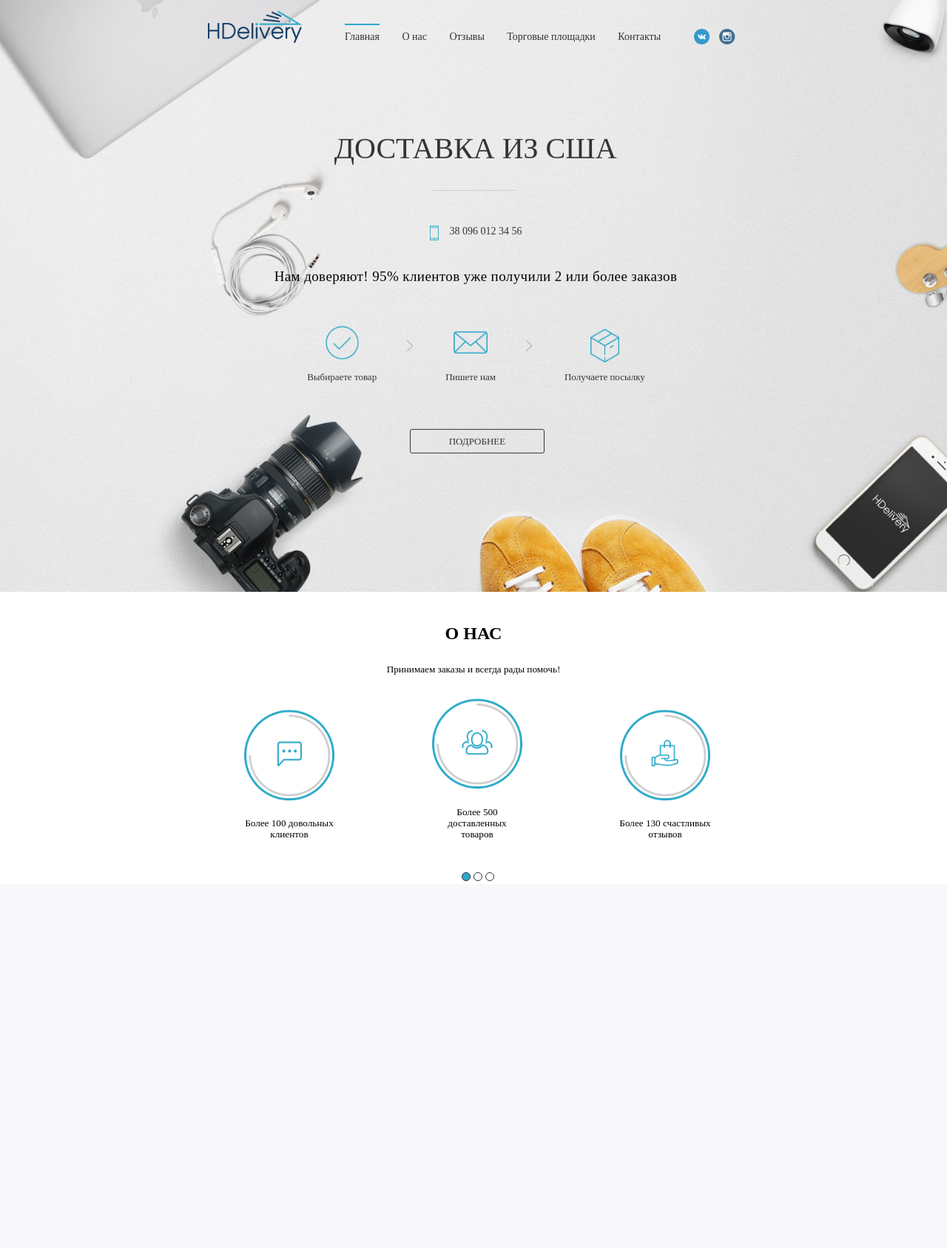
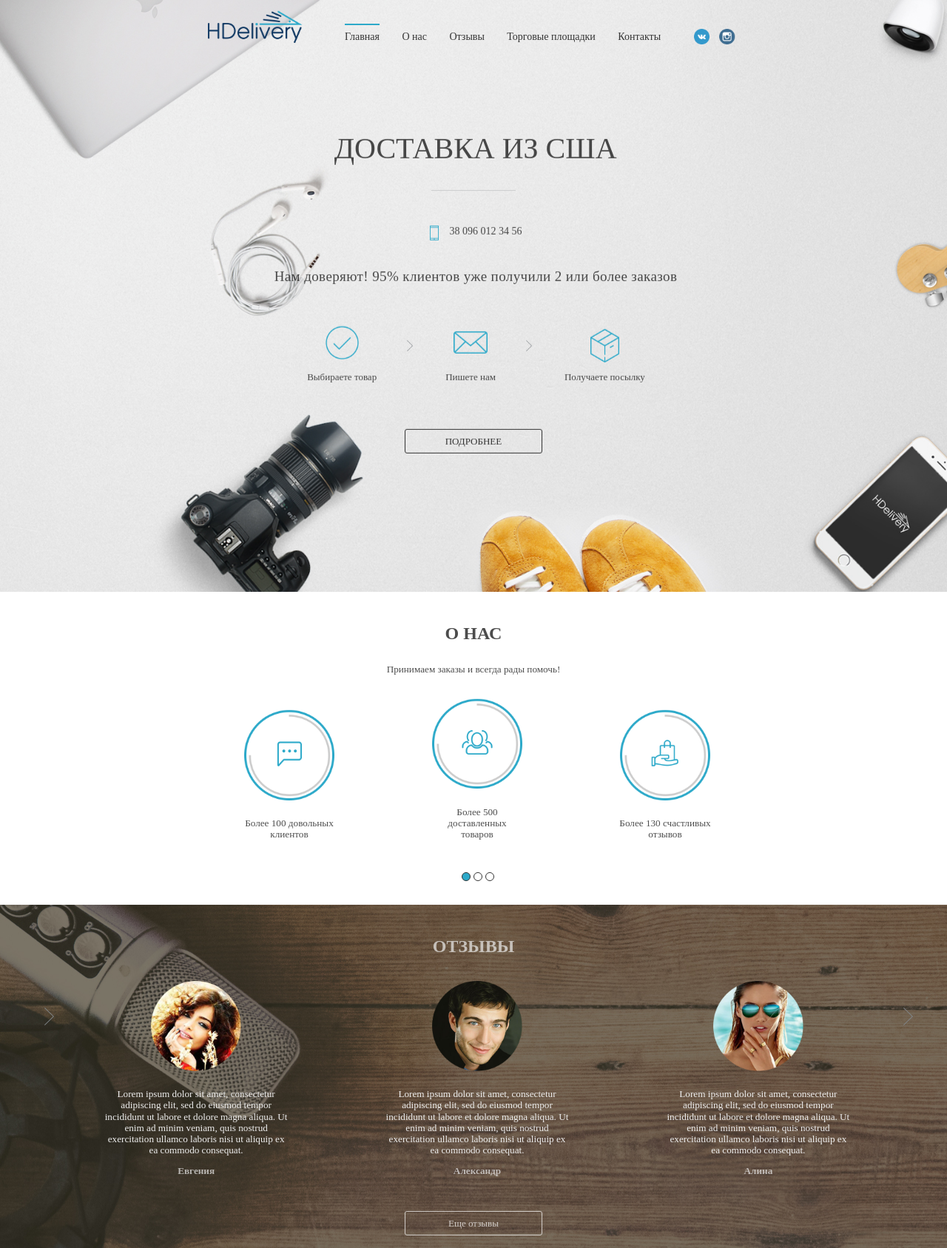
Before and after one commit to tony-blackie/h-delivery, a PHP site: page / in a window 1280 px wide. Shown: the whole page at 74% size. Before the commit the page ends 1191 px from the top, so only its background shows below. Run offline with PHP 8.4, Linux system fonts and the light colour scheme; some libraries are stand-ins or nearby versions.

Commit message:
Added new block. Arrows should be fixed tho

```diff
--- a/index.css
+++ b/index.css
@@ -11,6 +11,24 @@
   -webkit-transform-style: preserve-3d;
   -moz-transform-style: preserve-3d;
   transform-style: preserve-3d; }
+  .landing__button {
+    margin: 0 auto;
+    width: 186px;
+    height: 50px;
+    text-align: center; }
+  .landing__button-item {
+    display: block;
+    height: 31px;
+    border: 1px solid #333333;
+    border-radius: 3px 3px;
+    text-align: center;
+    margin-top: 33px;
+    font-size: 0.8125rem;
+    line-height: 31px;
+    text-decoration: none;
+    color: #333; }
+    .landing__button-item:hover {
+      background-color: #2ca9c9; }
 
 .header {
   margin: 0 auto;
@@ -73,7 +91,8 @@
     font-family: "PT SANS";
     font-weight: normal;
     font-size: 2.5rem;
-    color: #333333; }
+    color: #000;
+    opacity: 0.7; }
   .title__stripe {
     background: #cbcccd;
     width: 114px;
@@ -94,12 +113,14 @@
     vertical-align: top;
     margin: 0 0 0 11px;
     font-size: 0.875rem;
-    color: #333; }
+    color: #000;
+    opacity: 0.7; }
   .phone__comment {
     margin: 34px 0 0 0;
     font-size: 1.1875rem;
     font-weight: normal;
-    letter-spacing: 0.4px; }
+    letter-spacing: 0.4px;
+    opacity: 0.7; }
 
 .landing-icons {
   text-align: center;
@@ -133,35 +154,24 @@
     vertical-align: middle; }
   .landing-icons__text {
     font-size: 0.8125rem;
-    color: #333333; }
-
-.button {
-  margin: 0 auto;
-  width: 180px;
-  height: 50px;
-  text-align: center; }
-  .button__item {
-    display: block;
-    width: 180px;
-    height: 31px;
-    border: 1px solid #333333;
-    border-radius: 3px 3px;
-    text-align: center;
-    margin: 33px 0 0 4px;
-    font-size: 0.8125rem;
-    line-height: 31px;
-    text-decoration: none;
-    color: #333; }
-    .button__item:hover {
-      background-color: #2ca9c9; }
+    color: #000;
+    opacity: 0.7; }
 
 .about-us {
-  margin: 0 auto;
-  width: 780px;
-  text-align: center; }
+  width: 100%;
+  display: inline-block;
+  text-align: center;
+  -webkit-transform-style: preserve-3d;
+  -moz-transform-style: preserve-3d;
+  transform-style: preserve-3d; }
+  .about-us__wrapper {
+    text-align: center;
+    position: relative; }
   .about-us__header {
     font-family: "PT SANS";
     margin: 43px 0 0 0; }
+  .about-us__title {
+    opacity: 0.7; }
   .about-us__icon-list {
     text-align: center;
     margin: 32px 0 0 10px; }
@@ -174,10 +184,11 @@
     width: 122px; }
   .about-us__text {
     font-size: 0.825rem;
-    padding: 6px 0 0 0; }
+    padding: 6px 0 0 0;
+    opacity: 0.7; }
   .about-us__carousel-buttons {
     width: 55px;
-    margin: 28px auto 0 auto;
+    margin: 28px auto;
     padding: 0 0 0 12px; }
   .about-us__carousel-buttons-item {
     display: inline-block;
@@ -189,4 +200,62 @@
   .about-us__carousel-buttons-item_active {
     background-color: #2ca9c9; }
 
+.comments {
+  width: 100%;
+  display: inline-block;
+  background-image: url("img/comments_background.jpg");
+  text-align: center;
+  -webkit-transform-style: preserve-3d;
+  -moz-transform-style: preserve-3d;
+  transform-style: preserve-3d;
+  color: #eee; }
+  .comments__wrapper {
+    text-align: center;
+    position: relative; }
+  .comments__header {
+    font-family: "PT SANS";
+    margin: 43px 0 0 0; }
+  .comments__title {
+    opacity: 0.7; }
+  .comments__icon-list {
+    text-align: center;
+    margin: 32px 0 0 10px; }
+  .comments__icon-list-item {
+    display: inline-block;
+    width: 19.83299%;
+    margin: 0;
+    padding: 0 62px 0 62px; }
+  .comments__img {
+    width: 122px; }
+  .comments__text {
+    font-size: 0.825rem;
+    padding: 6px 0 0 0; }
+  .comments__commenter-name {
+    font-size: 0.825rem;
+    font-weight: bold;
+    opacity: 0.7; }
+  .comments__button {
+    margin: 0 auto;
+    width: 186px;
+    height: 50px;
+    text-align: center; }
+  .comments__button-item {
+    display: block;
+    height: 31px;
+    border: 1px solid #fff;
+    border-radius: 3px 3px;
+    text-align: center;
+    margin-top: 33px;
+    font-size: 0.8125rem;
+    line-height: 31px;
+    text-decoration: none;
+    color: #fff;
+    opacity: 0.7; }
+    .comments__button-item:hover {
+      background-color: #2ca9c9; }
+  .comments__arrow {
+    display: inline-block;
+    vertical-align: top;
+    margin: 36px 0 0 4px; }
+
 /*# sourceMappingURL=index.css.map */
--- a/index.html
+++ b/index.html
@@ -78,12 +78,13 @@
 				<p class="landing-icons__text">Получаете посылку</p>
 			</figure>
 		</div>
-			<div class="button">
-				<a class="button__item" href="">ПОДРОБНЕЕ</a>
+		<div class="landing__button">
+			<a class="landing__button-item" href="">ПОДРОБНЕЕ</a>
 		</div>
 	</div>
 </div>
 <div class="about-us">
+	<div class="about-us__wrapper">
 		<div class="about-us__header">
 			<h2 class="about-us__title">О НАС</h2>
 			<p class="about-us__text">Принимаем заказы и всегда рады помочь!</p>
@@ -109,5 +110,44 @@
 			<a class="about-us__carousel-buttons-item" href=""></a>
 		</div>
 	</div>
+</div>
+<div class="comments">
+	<div class="comments__wrapper">
+		<div class="comments__header">
+			<h2 class="comments__title">ОТЗЫВЫ</h2>
+		</div>
+		<div class="comments__icon-list">
+			<img class="comments__arrow" src="img/landing_arrow.png"/>
+			<figure class="comments__icon-list-item">
+				<img class="comments__img" src="img/comments_1.png"/>
+				<p class="comments__text">Lorem ipsum dolor sit amet,
+					consectetur adipiscing elit, sed do eiusmod tempor incididunt ut
+					labore et dolore magna aliqua. Ut enim ad minim veniam, quis nostrud
+					exercitation ullamco laboris nisi ut aliquip ex ea commodo consequat.</p>
+				<p class="comments__commenter-name">Евгения</p>
+			</figure>
+			<figure class="comments__icon-list-item">
+				<img class="comments__img" src="img/comments_2.png"/>
+				<p class="comments__text">Lorem ipsum dolor sit amet,
+					consectetur adipiscing elit, sed do eiusmod tempor incididunt ut
+					labore et dolore magna aliqua. Ut enim ad minim veniam, quis nostrud
+					exercitation ullamco laboris nisi ut aliquip ex ea commodo consequat.</p>
+				<p class="comments__commenter-name">Александр</p>
+			</figure>
+			<figure class="comments__icon-list-item">
+				<img class="comments__img" src="img/comments_3.png"/>
+				<p class="comments__text">Lorem ipsum dolor sit amet,
+					consectetur adipiscing elit, sed do eiusmod tempor incididunt ut
+					labore et dolore magna aliqua. Ut enim ad minim veniam, quis nostrud
+					exercitation ullamco laboris nisi ut aliquip ex ea commodo consequat.</p>
+				<p class="comments__commenter-name">Алина</p>
+			</figure>
+			<img class="comments__arrow" src="img/landing_arrow.png"/>
+		</div>
+		<div class="comments__button">
+			<a class="comments__button-item" href="">Еще отзывы</a>
+		</div>
+	</div>
+</div>
 </body>
 </html>
--- a/index.sass
+++ b/index.sass
@@ -12,6 +12,24 @@
   -webkit-transform-style: preserve-3d
   -moz-transform-style: preserve-3d
   transform-style: preserve-3d
+  &__button
+    margin: 0 auto
+    width: 186px
+    height: 50px
+    text-align: center
+  &__button-item
+    display: block
+    height: 31px
+    border: 1px solid #333333
+    border-radius: 3px 3px
+    text-align: center
+    margin-top: 33px
+    font-size: 0.8125rem
+    line-height: 31px
+    text-decoration: none
+    color: #333
+    &:hover
+      background-color: #2ca9c9
 
 .header
   margin: 0 auto
@@ -73,7 +91,8 @@
     font-family: "PT SANS"
     font-weight: normal
     font-size: 2.5rem
-    color: #333333
+    color: #000
+    opacity: 0.7
   &__stripe
     background: #cbcccd
     width: 114px
@@ -93,12 +112,14 @@
     vertical-align: top
     margin: 0 0 0 11px
     font-size: 0.875rem
-    color: #333
+    color: #000
+    opacity: 0.7
   &__comment
     margin: 34px 0 0 0
     font-size: 1.1875rem
     font-weight: normal
     letter-spacing: 0.4px
+    opacity: 0.7
 .landing-icons
   text-align: center
   margin-top: 39px
@@ -131,34 +152,23 @@
     vertical-align: middle
   &__text
     font-size: 0.8125rem
-    color: #333333
-.button
-  margin: 0 auto
-  width: 180px
-  height: 50px
+    color: #000
+    opacity: 0.7
+.about-us
+  width: 100%
+  display: inline-block
   text-align: center
-  &__item
-    display: block
-    width: 180px
-    height: 31px
-    border: 1px solid #333333
-    border-radius: 3px 3px
+  -webkit-transform-style: preserve-3d
+  -moz-transform-style: preserve-3d
+  transform-style: preserve-3d
+  &__wrapper
     text-align: center
-    margin: 33px 0 0 4px
-    font-size: 0.8125rem
-    line-height: 31px
-    text-decoration: none
-    color: #333
-    &:hover
-      background-color: #2ca9c9
-.about-us
-  margin: 0 auto
-  width: 780px
-  text-align: center
+    position: relative
   &__header
     font-family: "PT SANS"
     margin: 43px 0 0 0
-
+  &__title
+    opacity: 0.7
   &__icon-list
     text-align: center
     margin: 32px 0 0 10px
@@ -172,9 +182,10 @@
   &__text
     font-size: 0.825rem
     padding: 6px 0 0 0
+    opacity: 0.7
   &__carousel-buttons
     width: 55px
-    margin: 28px auto 0 auto
+    margin: 28px auto
     padding: 0 0 0 12px
   &__carousel-buttons-item
     display: inline-block
@@ -185,3 +196,61 @@
     text-decoration: none
   &__carousel-buttons-item_active
     background-color: #2ca9c9
+
+.comments
+  width: 100%
+  display: inline-block
+  background-image: url('img/comments_background.jpg')
+  text-align: center
+  -webkit-transform-style: preserve-3d
+  -moz-transform-style: preserve-3d
+  transform-style: preserve-3d
+  color: #eee
+  &__wrapper
+    text-align: center
+    position: relative
+  &__header
+    font-family: "PT SANS"
+    margin: 43px 0 0 0
+  &__title
+    opacity: 0.7
+  &__icon-list
+    text-align: center
+    margin: 32px 0 0 10px
+  &__icon-list-item
+    display: inline-block
+    width: 19.832985386221%
+    margin: 0
+    padding: 0 62px 0 62px
+  &__img
+    width: 122px
+  &__text
+    font-size: 0.825rem
+    padding: 6px 0 0 0
+  &__commenter-name
+    font-size: 0.825rem
+    font-weight: bold
+    opacity: 0.7
+  &__button
+    margin: 0 auto
+    width: 186px
+    height: 50px
+    text-align: center
+  &__button-item
+    display: block
+    height: 31px
+    border: 1px solid #fff
+    border-radius: 3px 3px
+    text-align: center
+    margin-top: 33px
+    font-size: 0.8125rem
+    line-height: 31px
+    text-decoration: none
+    color: #fff
+    opacity: 0.7
+    &:hover
+      background-color: #2ca9c9
+  &__arrow
+    display: inline-block
+    vertical-align: top
+    margin: 36px 0 0 4px
```
Also changed, not shown: img/comments_1.png (renamed from img/comments_1_17.png), img/comments_2.png (renamed from img/comments_2_20.png), img/comments_3.png (renamed from img/comments_3_22.png), img/comments_background.jpg (renamed from img/comments_background_17.jpg), 1 other file. Lines whose indentation alone changed are shown as unchanged.
